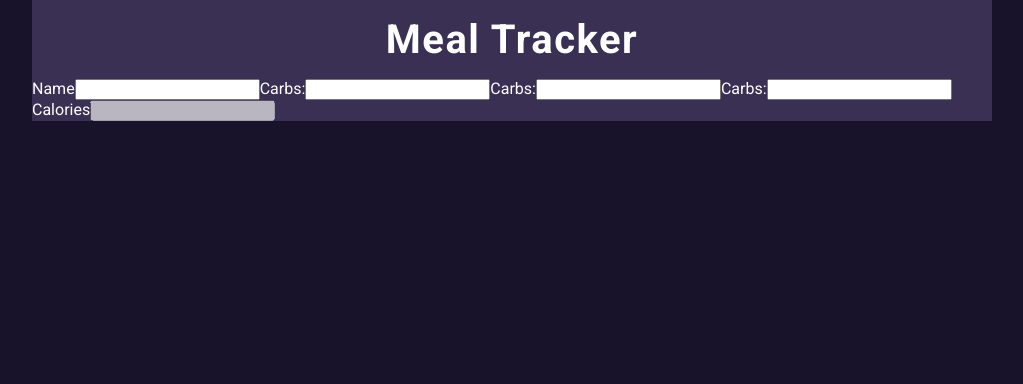
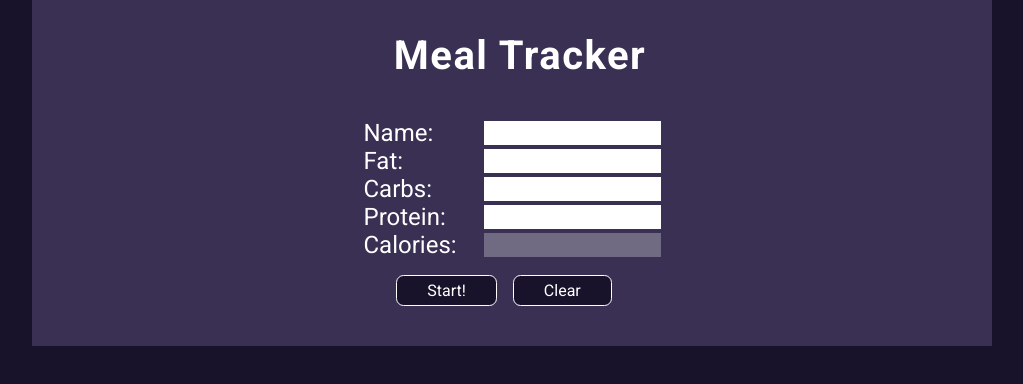
Before and after one commit to jonmico/meal-tracker, a React (Vite) app: page / in a window 1280 px wide. Shown: the top 384 px of the page, without its empty margins (128-1151 px from the left). Built offline with nearby package versions, Linux system fonts and the light colour scheme.

Commit message:
Add styling for StarterForm.

```diff
--- a/src/App.tsx
+++ b/src/App.tsx
@@ -13,7 +13,7 @@ const Header = styled.h1`
   font-size: 2.5rem;
   letter-spacing: 1.5px;
   margin: 0;
-  padding: 1rem 0;
+  padding: 2rem 0 0 1rem;
 `;
 
 function App() {
--- a/src/components/StarterForm.tsx
+++ b/src/components/StarterForm.tsx
@@ -1,22 +1,83 @@
 import { styled } from 'styled-components';
+
+const Form = styled.form`
+  padding: 2.5rem;
+`;
+
+const Label = styled.label`
+  font-size: 1.5rem;
+  width: 7.5rem;
+`;
+
+const Input = styled.input`
+  text-align: center;
+  padding: 0;
+  height: 1.5rem;
+  border: none;
+
+  &:focus {
+    outline: none;
+    background-color: #f4eee0;
+  }
+`;
+
+const FormInputWrapper = styled.div`
+  display: flex;
+  align-items: center;
+  justify-content: center;
+`;
+
+const Button = styled.button`
+  padding: 5px 30px;
+  color: white;
+  background-color: #18122b;
+  border: 1px solid white;
+  border-radius: 7.5px;
+  margin-top: 1rem;
+  margin-right: 1rem;
+  font-family: Roboto;
+  font-size: 1rem;
+
+  &:hover,
+  &:focus {
+    background-color: #635985;
+    cursor: pointer;
+    font-weight: 700;
+    outline: none;
+  }
+`;
 
 export default function StarterForm() {
   return (
-    <form>
-      <label htmlFor=''>Name</label>
-      <input type='text' />
+    <Form>
+      <FormInputWrapper>
+        <Label htmlFor='name'>Name: </Label>
+        <Input type='text' />
+      </FormInputWrapper>
 
-      <label htmlFor=''>Carbs:</label>
-      <input type='number' name='' id='' />
+      <FormInputWrapper>
+        <Label htmlFor=''>Fat: </Label>
+        <Input type='text' name='' id='' />
+      </FormInputWrapper>
 
-      <label htmlFor=''>Carbs:</label>
-      <input type='number' name='' id='' />
+      <FormInputWrapper>
+        <Label htmlFor=''>Carbs: </Label>
+        <Input type='text' name='' id='' />
+      </FormInputWrapper>
 
-      <label htmlFor=''>Carbs:</label>
-      <input type='number' name='' id='' />
+      <FormInputWrapper>
+        <Label htmlFor=''>Protein: </Label>
+        <Input type='text' name='' id='' />
+      </FormInputWrapper>
 
-      <label htmlFor=''>Calories</label>
-      <input type='text' name='' id='' disabled />
-    </form>
+      <FormInputWrapper>
+        <Label htmlFor=''>Calories: </Label>
+        <Input type='text' name='' id='' disabled />
+      </FormInputWrapper>
+      <FormInputWrapper>
+        <Button>Start!</Button>
+        <Button>Clear</Button>
+      </FormInputWrapper>
+    </Form>
   );
 }
```
